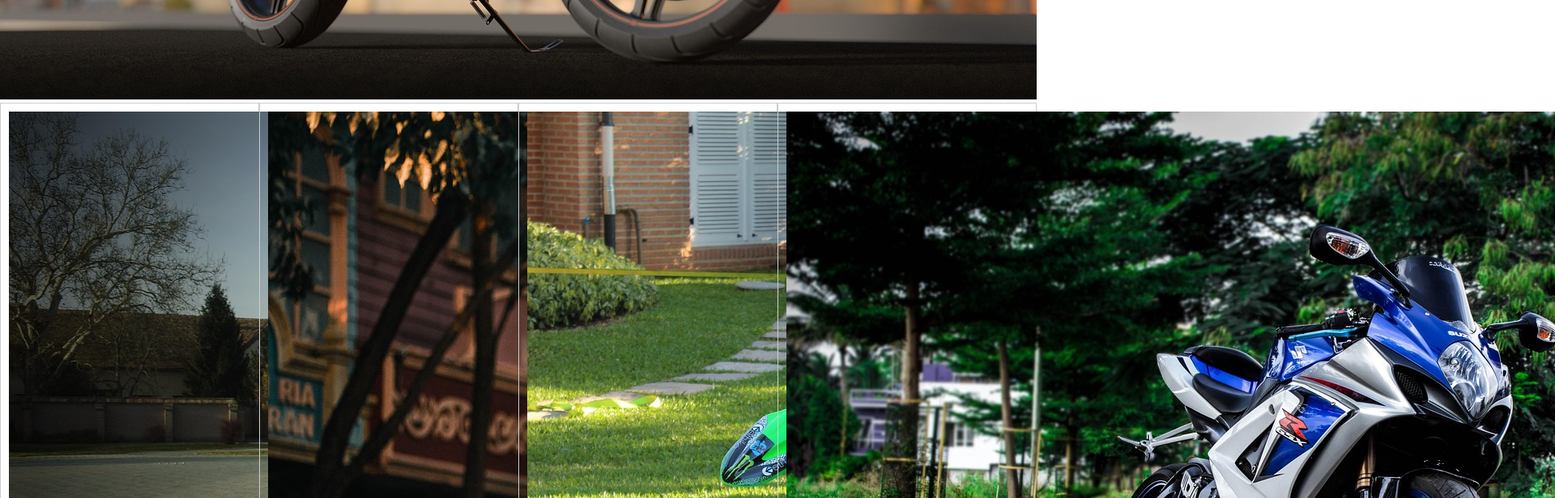
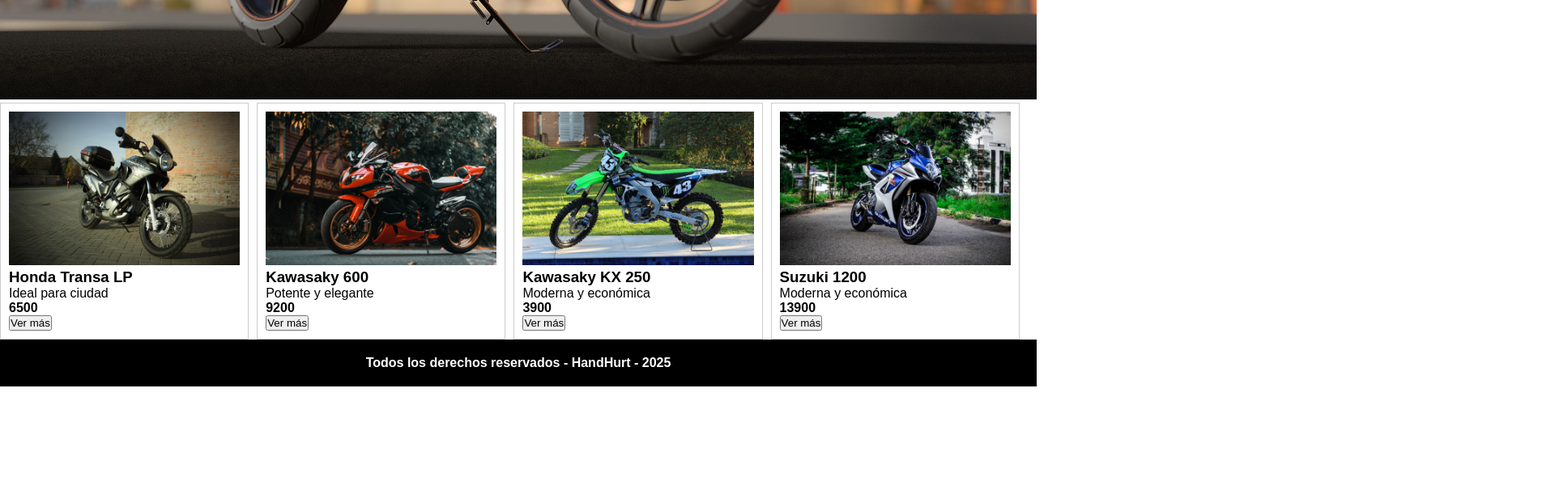
Before and after one commit to HaroldMontanoHurtado/Angular-v20, an Angular app in the folder motos/: page /productos in a window 1280 px wide. Shown: the part 700-1316 px from the top of the page at 81% size, 1920 px wide, since content can reach past the window. After the commit the page ends 1178 px from the top, so only its background shows below. Built offline with nearby package versions, Linux system fonts and the light colour scheme.

Commit message:
it was fixed img views

```diff
--- a/motos/src/app/pages/products/products.css
+++ b/motos/src/app/pages/products/products.css
@@ -1,18 +1,29 @@
-
 h1 {
     text-align: center;
     font-size: 40px;
     letter-spacing: 10px;
 }
 
+/* Aplica el box-sizing globalmente para evitar problemas de cálculo de ancho con el padding */
+* {
+    box-sizing: border-box;
+}
+
 .productos {
     display: flex;
     flex-wrap: wrap;
-    /* gap: 10px; */
+    gap: 10px;
 }
 
+/* Establece el ancho del contenedor de cada producto */
 .producto {
     border: 1px solid #ccc;
     padding: 10px;
-    width: 25%;
+    width: 24%;
 }
+
+/* Asegúrate de que las imágenes se ajusten al contenedor del producto */
+.producto img {
+    max-width: 100%; /* La clave para que la imagen se adapte al 100% del ancho del 'article' */
+    height: auto;   /* Mantiene la proporción de la imagen */
+}
```
